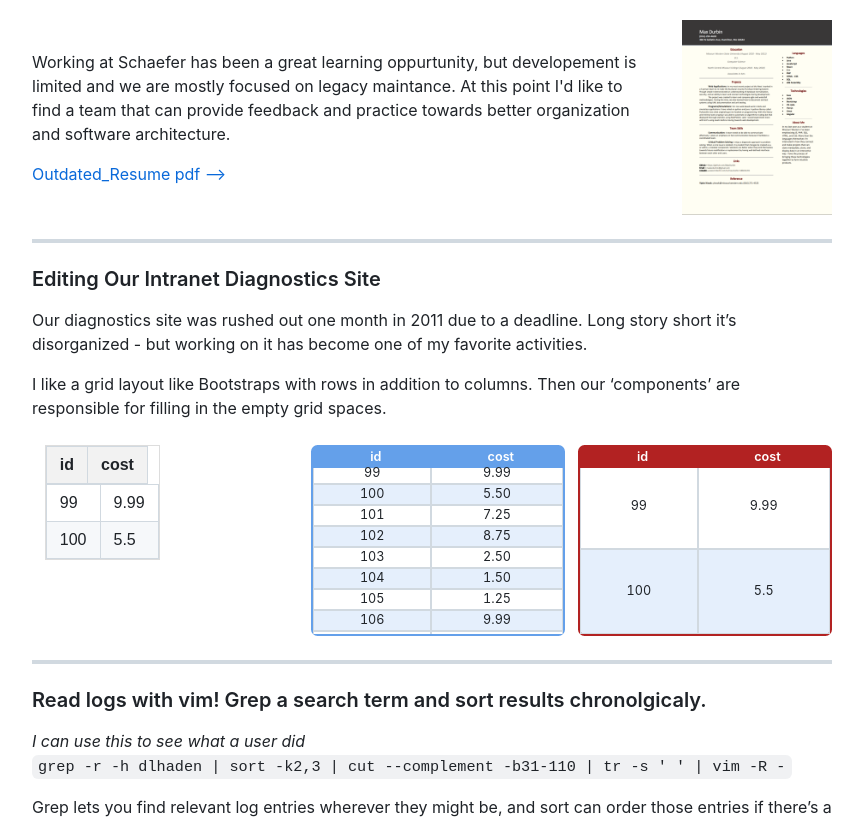
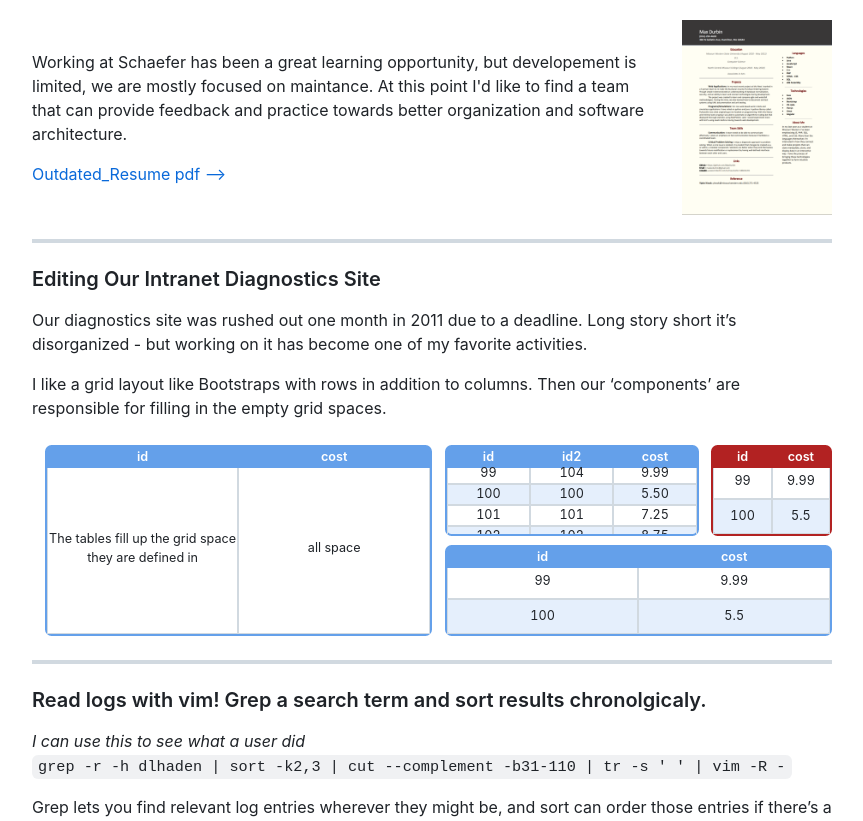
Before and after one commit to Max-Durbin/maxdurbin, a Jekyll site: the page built from index.md, in a window 1280 px wide, cut to the strip 705-1526 px from the top of the page. Shown: the whole strip, without its empty margins (208-1071 px from the left). Built offline with Jekyll 4.4.1, drawn with Linux system fonts in a browser that asks for light colours; nearby versions of some CDN libraries.

Commit message:
im fried

```diff
--- a/_layouts/default.html
+++ b/_layouts/default.html
@@ -7,7 +7,7 @@
   <link rel="stylesheet" href="{{ '/assets/css/github-markdown.css?v=5' | relative_url }}">
   <link rel="stylesheet" href="{{ '/assets/css/rouge.css?v=6' | relative_url }}">
   <link rel="stylesheet" href="{{ '/assets/css/maxdurbin.css?v=8' | relative_url }}">
-  <link rel="stylesheet" href="{{ '/assets/css/table.css?v=12' | relative_url }}">
+  <link rel="stylesheet" href="{{ '/assets/css/table.css?v=13' | relative_url }}">
   <link rel="stylesheet" href="{{ '/assets/css/grid.css?v=1' | relative_url }}">
   <style>
     body {
--- a/assets/css/table.css
+++ b/assets/css/table.css
@@ -81,6 +81,7 @@ table.dc-table {
   height: 100%;
   display: table;
   width: 100%;
+  table-layout: fixed;
 }
 
 .dc-table tbody tr td {
--- a/index.md
+++ b/index.md
@@ -31,7 +31,10 @@ We do some development on an internal diagnostics site but our primary responsib
 <div class="side-by-side">
  <div>
   <p>
-      Working at Schaefer has been a great learning oppurtunity, but developement is limited and we are mostly focused on legacy maintance. At this point I'd like to find a team that can provide feedback and practice towards better organization and software architecture.
+      Working at Schaefer has been a great learning opportunity,
+      but developement is limited, we are mostly focused on maintance.
+      At this point I'd like to find a team that can provide feedback and practice
+      towards better organization and software architecture.
   </p>
  <a href="assets/MaxDurbinResume.pdf">Outdated_Resume pdf  --> </a>
  </div>
@@ -50,31 +53,40 @@ I like a grid layout like Bootstraps with rows in addition to columns.
 Then our 'components' are responsible for filling in the empty grid spaces.
 
 
-
+<!-- test nesting? can we nest our containers ALSO 'containers' out to be outside markdowns scope -->
 <div class='container' style='height:200px;'>
  <div class='row row-12'>
-   <div id='t_ex1' class='col-4'></div>
-   <div id='t_ex2' class='col-4'></div>
-   <div id='t_ex3' class='col-4' style='--dc-default-blue: firebrick;'></div>
+  <div id='t_ex0' class='col-6'></div>
+
+  <div class='col-6 subGrid'>
+   <div class='row row-6'>
+    <div id='t_ex2' class='col-8'></div>
+    <div id='t_ex3' class='col-4' style='--dc-default-blue: firebrick;'></div>
+   </div>
+   <div class='row row-6'>
+    <div id='t_ex4' class='col-12'></div>
+   </div>
+  </div>
  </div>
 </div>
 
-<script>$('#t_ex1').append(render_table([{id: 99, cost: 9.99},{id: 100, cost: 5.50}]))</script>
-<script>$('#t_ex2').append(render_table([{id: 99,  cost: "9.99"},
-                                                    {id: 100, cost: "5.50"},
-                                                    {id: 101, cost: "7.25"},
-                                                    {id: 102, cost: "8.75"},
-                                                    {id: 103, cost: "2.50"},
-                                                    {id: 104, cost: "1.50"},
-                                                    {id: 105, cost: "1.25"},
-                                                    {id: 106, cost: "9.99"},
-                                                    {id: 107, cost: "4.50"},
-                                                    {id: 108, cost: "8.75"},
-                                                    {id: 109, cost: "2.50"},
-                                                    {id: 110, cost: "2.50"}], {className: "dc-table"}))</script>
+
+<script>$('#t_ex0').append(render_table([{id: 'The tables fill up the grid space they are defined in', cost: 'all space'}], {className: "dc-table"}))</script>
+<script>$('#t_ex2').append(render_table([{id: 99, id2: 104,  cost: "9.99"},
+                                                    {id: 100, id2: 100, cost: "5.50"},
+                                                    {id: 101, id2: 101, cost: "7.25"},
+                                                    {id: 102, id2: 102, cost: "8.75"},
+                                                    {id: 103, id2: 103, cost: "2.50"},
+                                                    {id: 104, id2: 104, cost: "1.50"},
+                                                    {id: 105, id2: 105, cost: "1.25"},
+                                                    {id: 106, id2: 106, cost: "9.99"},
+                                                    {id: 107, id2: 107, cost: "4.50"},
+                                                    {id: 108, id2: 108, cost: "8.75"},
+                                                    {id: 109, id2: 109, cost: "2.50"},
+                                                    {id: 110, id2: 110, cost: "2.50"}], {className: "dc-table"}))</script>
 
 <script>$('#t_ex3').append(render_table([{id: 99, cost: 9.99},{id: 100, cost: 5.50}], {className: "dc-table"}))</script>
-
+<script>$('#t_ex4').append(render_table([{id: 99, cost: 9.99},{id: 100, cost: 5.50}], {className: "dc-table"}))</script>
 ---
 
 ### Read logs with vim! Grep a search term and sort results chronolgicaly.
```
